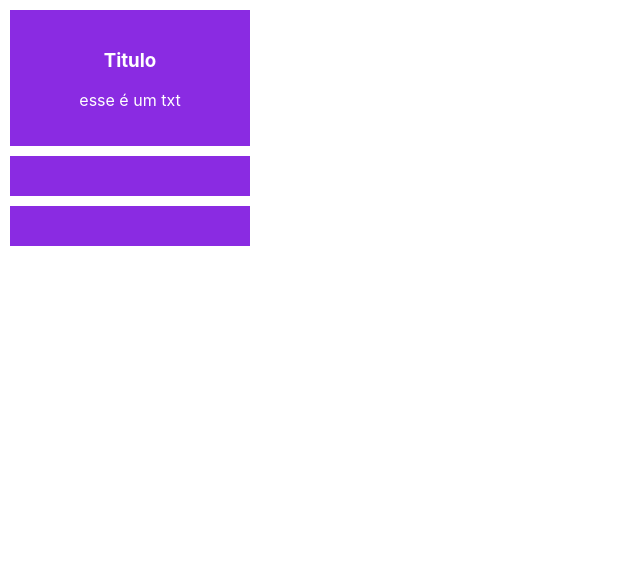
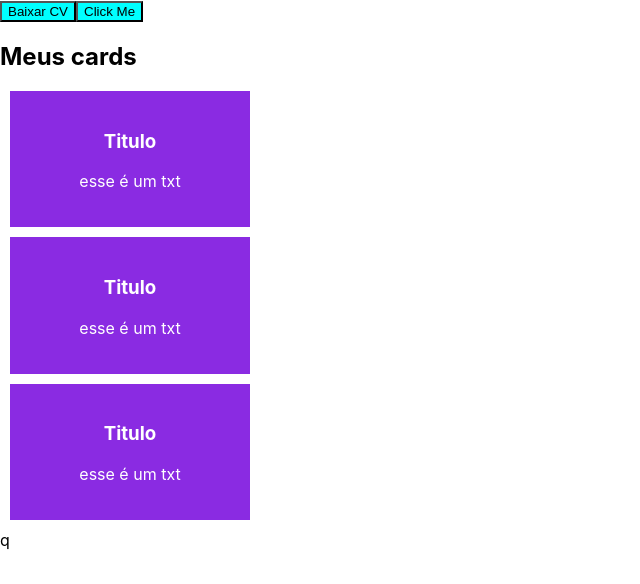
Before and after one commit to Daniel-Possamai/estudosDev, a React (Create React App) app in the folder reactBase/aula1react/: page / in a window 1280 px wide. Shown: the top 584 px of the page, without its empty margins (0-640 px from the left). Built offline with nearby package versions, Linux system fonts and the light colour scheme.

Commit message:
Aula sobre Propriedades default de componentes e Aula sobre usar multiplos componentes aninhados

```diff
--- a/reactBase/aula1react/src/App.js
+++ b/reactBase/aula1react/src/App.js
@@ -1,10 +1,13 @@
 import './App.css';
-//import Button from "./components/button/button"
+import Button from "./components/button/button"
 import Card from "./components/card/card"
+import Cards from "./components/cards/cards"
 
 function App() {
   return (
     <>
+
+    {/* AUla sobre Children Props
       <Card>
         <h3>Titulo</h3>
         <p>esse é um txt</p>
@@ -12,6 +15,17 @@ function App() {
 
         <Card />
         <Card />
+        */}
+
+        <Button label='Baixar CV'/>
+
+        <Button/>
+
+        <Cards/>
+
+
+
+
       </>
       );
 }
--- a/reactBase/aula1react/src/components/button/button.jsx
+++ b/reactBase/aula1react/src/components/button/button.jsx
@@ -1,9 +1,13 @@
 import "./button.css"
 
-function Button(){
+function Button(props){
     return(
-        <button className={ "btn" }>Click me</button>
+        <button className={ "btn" }>{props.label}</button>
     )
 }
 
+Button.defaultProps = {
+    label: "Click Me"
+}
+
 export default Button;
--- /dev/null
+++ b/reactBase/aula1react/src/components/cards/cards.js
@@ -0,0 +1,23 @@
+import Card from '../card/card'
+
+export default function Cards(){
+    return(
+        <div>
+            <h2>Meus cards</h2>
+            <div className="list-cards">
+                <Card>
+                    <h3>Titulo</h3>
+                    <p>esse é um txt</p>
+                </Card>
+                <Card>
+                    <h3>Titulo</h3>
+                    <p>esse é um txt</p>
+                </Card>
+                <Card>
+                    <h3>Titulo</h3>
+                    <p>esse é um txt</p>
+                </Card>q
+            </div>
+        </div>
+    )
+}
```
